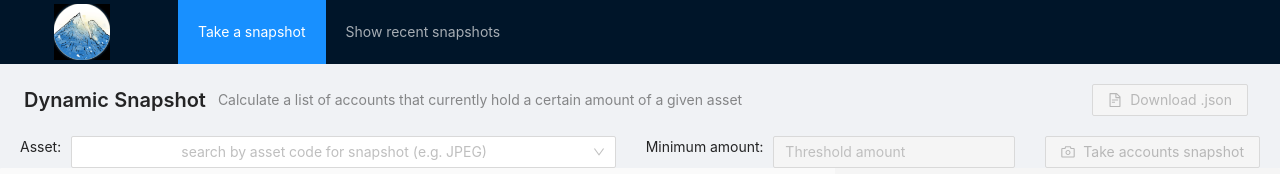
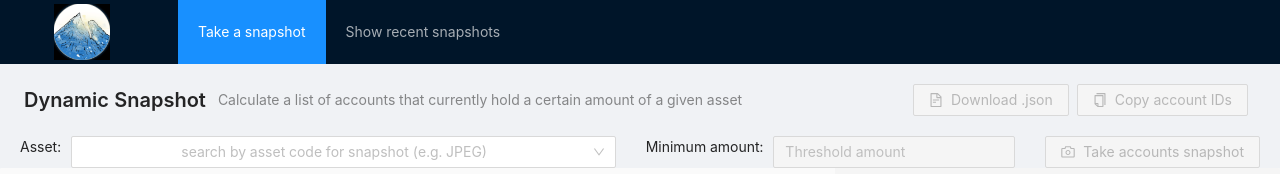
Before and after one commit to TheJPEGDAO/wallet_check, a React (Create React App) app: page /snapshot in a window 1280 px wide. Shown: the top 174 px of the page. Built offline with nearby package versions, Linux system fonts and the light colour scheme; what stellar-sdk would draw is missing.

Commit message:
Add copy addresses to clipboard

```diff
--- a/package.json
+++ b/package.json
@@ -16,6 +16,7 @@
     "antd": "^4.19.5",
     "bignumber.js": "^9.0.2",
     "react": "^18.0.0",
+    "react-copy-to-clipboard": "^5.1.0",
     "react-dom": "^18.0.0",
     "react-highlight-words": "^0.18.0",
     "react-router-dom": "^6.3.0",
@@ -54,6 +55,7 @@
   },
   "devDependencies": {
     "@craco/craco": "^6.4.3",
+    "@types/react-copy-to-clipboard": "^5.0.2",
     "gh-pages": "^3.2.3",
     "node-polyfill-webpack-plugin": "^1.1.4"
   }
--- a/scripts/IndexSnapshots.tsx
+++ b/scripts/IndexSnapshots.tsx
@@ -1,7 +1,5 @@
 import {readdirSync, readFileSync, writeFileSync} from "fs";
 import {SnapshotIndexData} from "../src/Snapshots";
-
-
 
 const indexSnapshotFile = (filename: string, path: string): SnapshotIndexData|void => {
     try {
--- a/src/App.tsx
+++ b/src/App.tsx
@@ -42,14 +42,15 @@ const App = (): JSX.Element => {
                         activeKey={activeMenuKey}
                     >
                         <Menu.Item key={"nav:snapshot"}><Link to={"/snapshot"}>Take a snapshot</Link></Menu.Item>
-                        <Menu.Item key={"nav:snapshots"}><Link to={"/snapshots"}>Show recent snapshots</Link></Menu.Item>
+                        <Menu.Item key={"nav:snapshots"}><Link to={"/snapshots/"}>Show recent snapshots</Link></Menu.Item>
                     </Menu>
                 </Header>
                 <Content className={"pageContent"}>
                     <Routes>
-                        {<Route path={"/"} element={<Navigate to="/snapshot" replace/>}/>}
-                        <Route path={"/snapshot"} element={<TakeSnapshot/>}/>
-                        <Route path={"/snapshots"} element={<Snapshots/>}/>
+                        {<Route path={"/"} element={<Navigate to="/snapshot/" replace/>}/>}
+                        <Route path={"/snapshots"} element={<Navigate to="/snapshots/" replace/>}/>
+                        <Route path={"/snapshot/"} element={<TakeSnapshot/>}/>
+                        <Route path={"/snapshots/"} element={<Snapshots/>}/>
                         <Route path={"*"} element={<NotFound/>}/>
                     </Routes>
                 </Content>
--- a/src/TakeSnapshot.tsx
+++ b/src/TakeSnapshot.tsx
@@ -2,12 +2,13 @@ import 'antd/dist/antd.css';
 import React, {useCallback, useEffect, useMemo, useRef, useState} from "react";
 import {Asset} from "stellar-sdk";
 import useAccounts, {AccountRecord} from "./useAccounts";
-import {Button, Col, Descriptions, Input, PageHeader, Row, Table} from "antd";
+import {Button, Col, Descriptions, Input, notification, PageHeader, Row, Table} from "antd";
 import BigNumber from "bignumber.js";
 import AssetSearch from "./AssetSearch";
 import {assetToString, getStellarAsset} from "./common";
-import {CameraOutlined, FileTextOutlined} from '@ant-design/icons';
+import {CameraOutlined, CopyOutlined, FileTextOutlined} from '@ant-design/icons';
 import SnapshotData from "./SnapshotData";
+import {CopyToClipboard} from "react-copy-to-clipboard";
 
 
 const TakeSnapshot = () => {
@@ -55,9 +56,10 @@ const TakeSnapshot = () => {
             downloadSnapshotLink.current.setAttribute("download", "snapshot_"+(new Date().valueOf()/1000).toFixed()+".json")
             downloadSnapshotLink.current.click();
         }
-
-        //window.open(url)
     }
+    const accountsList = useMemo(() => {
+        return getAccounts.accounts.map(account => account.id).join("\n");
+    }, [getAccounts.accounts]);
 
     return <>
         <PageHeader
@@ -65,6 +67,16 @@ const TakeSnapshot = () => {
             subTitle="Calculate a list of accounts that currently hold a certain amount of a given asset"
             extra={<>
                 <Button icon={<FileTextOutlined />} disabled={downloadsDisabled} onClick={() => downloadJson()}>Download .json</Button>
+                <CopyToClipboard text={accountsList} onCopy={(text, status) => {if (status) {
+                    notification.success({
+                        duration: 20,
+                        message: "Account IDs copied",
+                        description: <>{getAccounts.count} IDs copied. Head over to <a href="https://balances.lumens.space/account" target="_blank" rel="noreferrer">stellar claim</a> to send assets in a batch to them.</>,
+                    })
+                }}}>
+                    <Button icon={<CopyOutlined />} disabled={downloadsDisabled}>Copy account IDs</Button>
+                </CopyToClipboard>
+
                 {/*<Button icon={<FileExcelOutlined />} disabled={downloadsDisabled}>Download .csv</Button>*/}
                 <a style={{display: "none"}} href={"."} ref={downloadSnapshotLink}>Download snapshot</a>
             </>}
@@ -103,7 +115,6 @@ const TakeSnapshot = () => {
             <Col flex={"20px"}/>
         </Row>
 
-
         <Table<AccountRecord>
             rowKey={r => r.id}
             dataSource={getAccounts.accounts}
```
Also changed, not shown: 1 other file (tests, documents, lock files or other folders).
